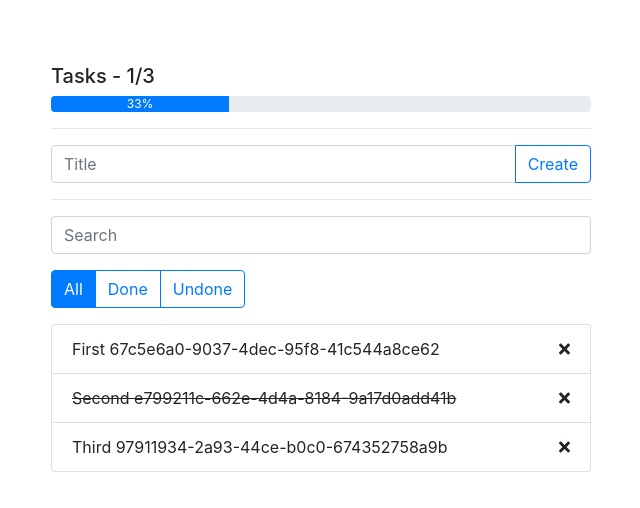
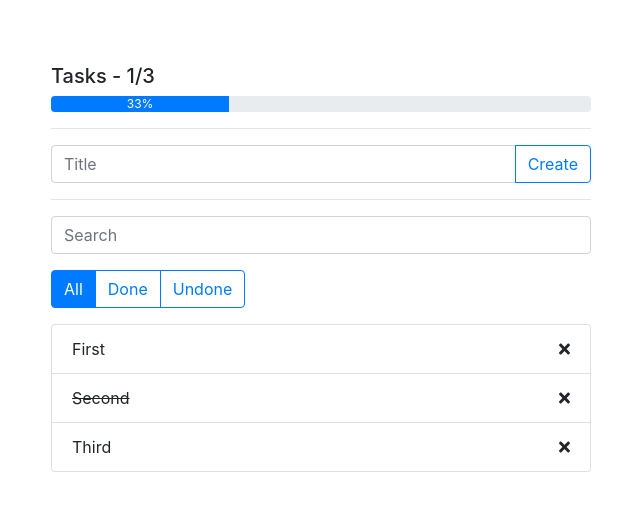
Before and after one commit to 4doge/learn-vue-todo, a plain HTML site: page index.html in a window 1280 px wide. Shown: the whole page, without its empty margins (319-959 px from the left). Drawn offline with nearby package versions, Linux system fonts and the light colour scheme.

Commit message:
rm uuid from list group in index.html

```diff
--- a/index.html
+++ b/index.html
@@ -43,7 +43,7 @@
                 </div>
                 <ul class="list-group">
                     <li class="list-group-item clearfix" v-for="task in filterTasksByKeyword(keyword)">
-                        <span @click="markAsDone(task)" :class="{done: task.isDone}">{{ task.title }} {{ task.uuid }}</span>
+                        <span @click="markAsDone(task)" :class="{done: task.isDone}">{{ task.title }}</span>
                         <span @click="deleteTask(task)" class="float-right">
                             <i class="fa fa-times"></i>
                         </span>
```
